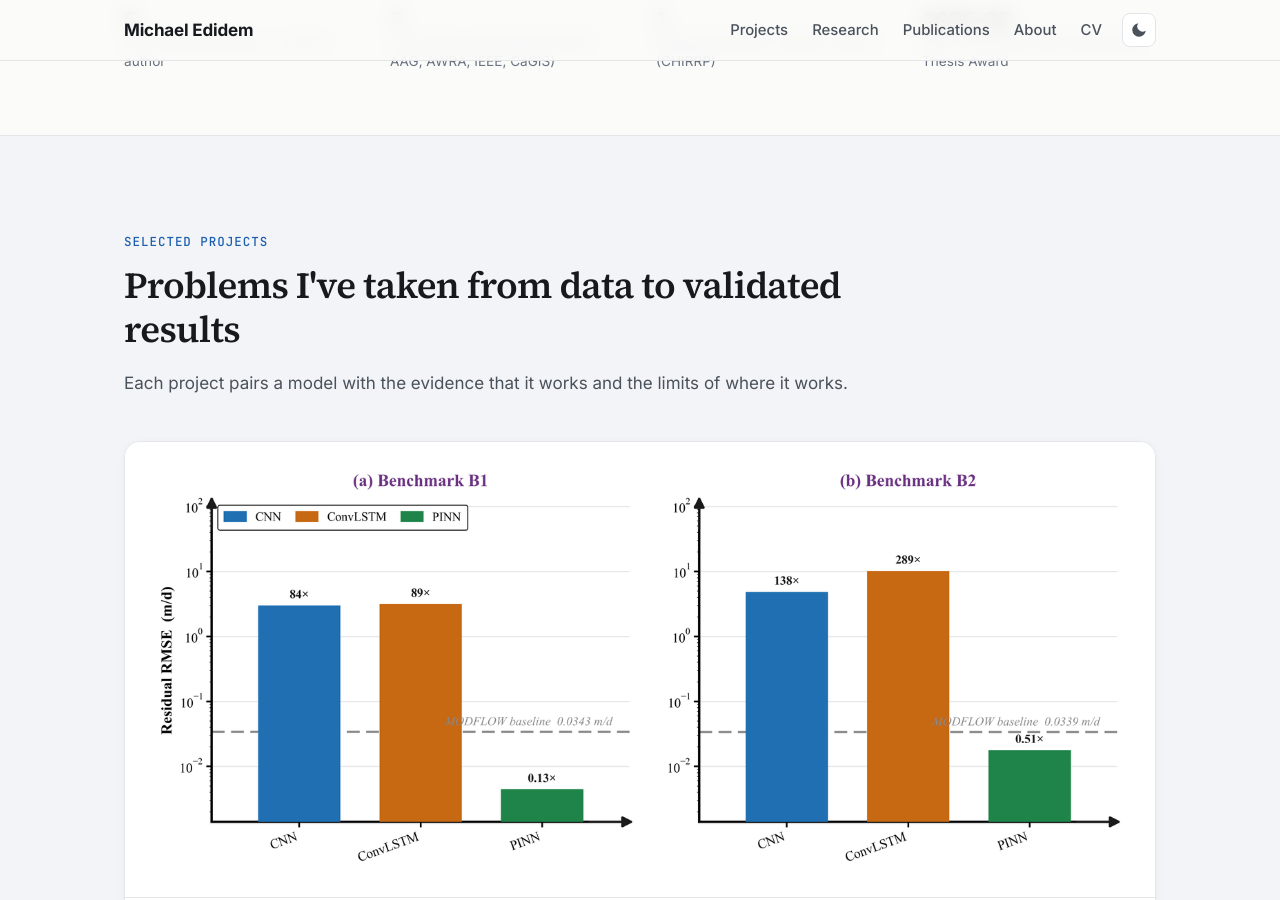
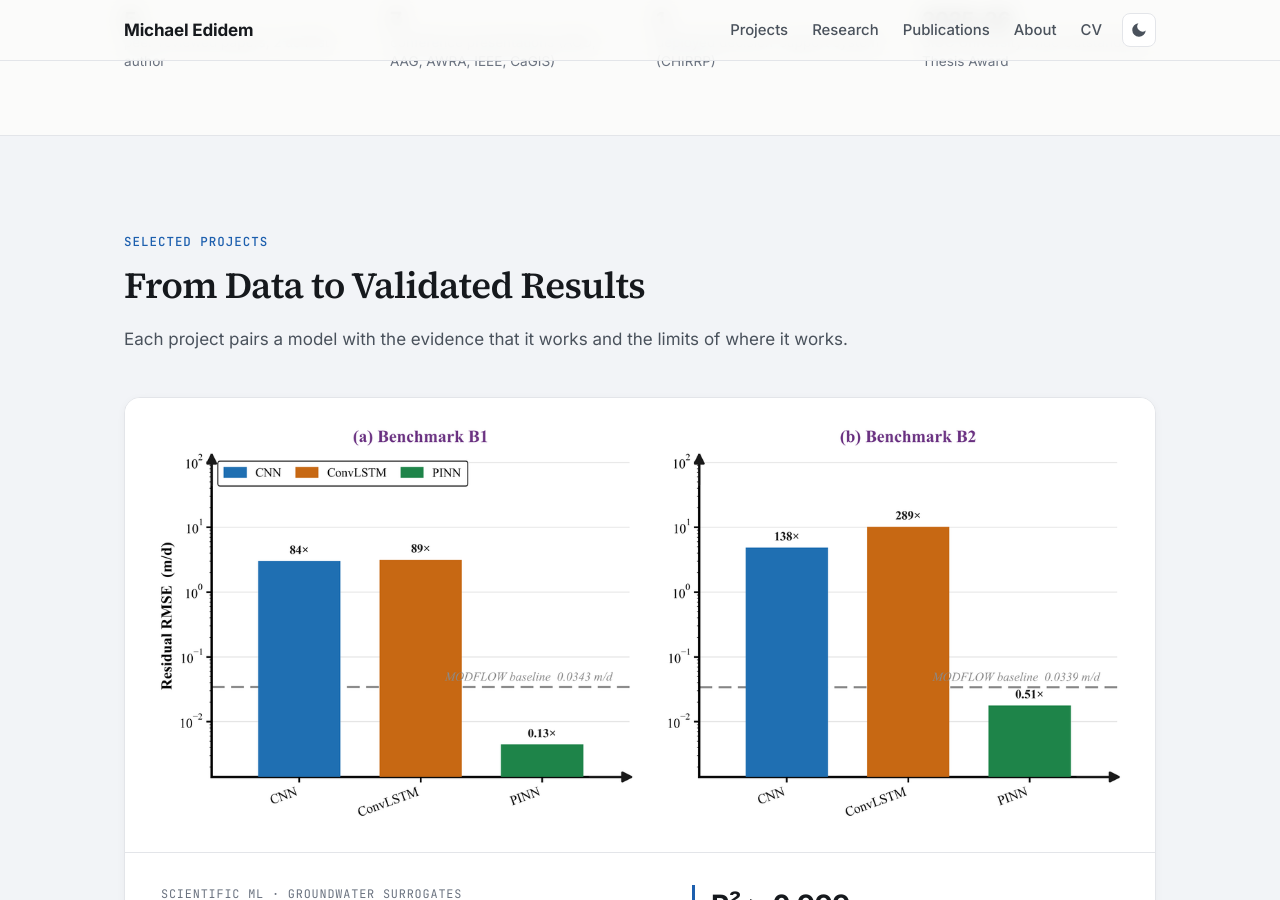
Before and after one commit to mikedidem/medidem, a Jekyll site: the page built from _pages/home.html, in a window 1280 px wide and 900 px high, scrolled down 642 px. Built offline with Jekyll 4.4.1, drawn with Linux system fonts in a browser that asks for light colours.

Commit message:
Tighten projects section heading

```diff
--- a/_pages/home.html
+++ b/_pages/home.html
@@ -34,7 +34,7 @@ title: ""
   <div class="container">
     <div class="section-head">
       <span class="eyebrow">Selected projects</span>
-      <h2>Problems I've taken from data to validated results</h2>
+      <h2>From Data to Validated Results</h2>
       <p>Each project pairs a model with the evidence that it works and the limits of where it works.</p>
     </div>
 
```
